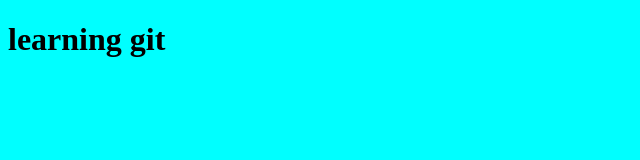
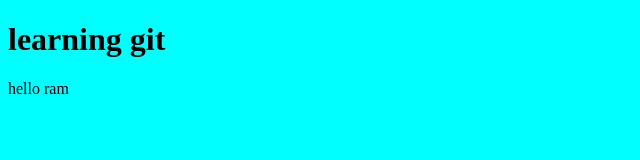
Before and after one commit to devloperRakshak/learning_git, a plain HTML site: page index.html in a window 1280 px wide. Shown: the full height of the page, 0-640 px from the left. Drawn offline with Linux system fonts and the light colour scheme.

Commit message:
add a P tag

```diff
--- a/index.html
+++ b/index.html
@@ -8,5 +8,6 @@
     </head>
     <body>
         <h1>learning git</h1>
+        <p>hello ram</p>
     </body>
     </html>
```
